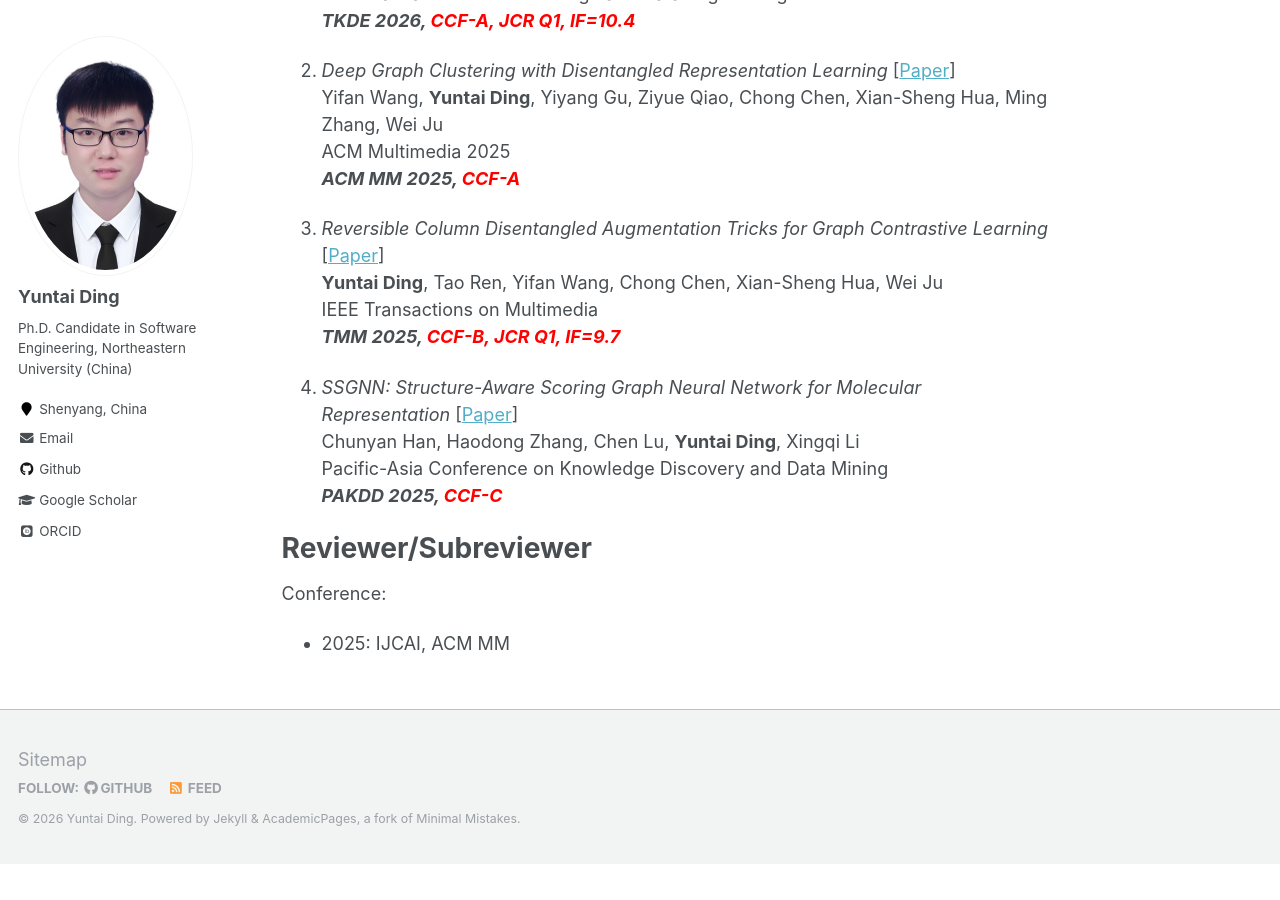
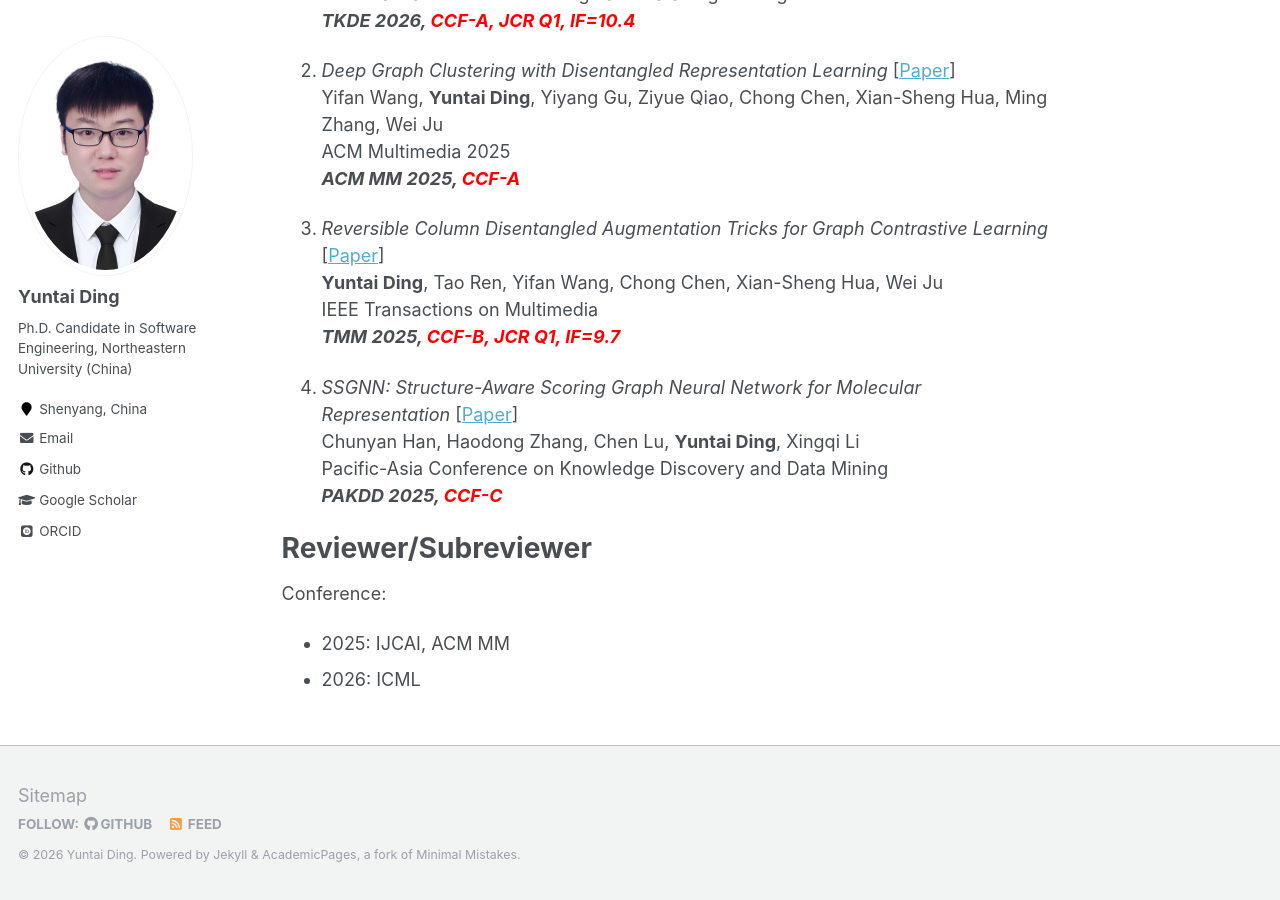
Before and after one commit to BBDing-DYT/BBDing-DYT.github.io, a Jekyll site: the page built from _pages/about.md, in a window 1280 px wide and 900 px high, scrolled down 893 px. Built offline with Jekyll 4.4.1, drawn with Linux system fonts in a browser that asks for light colours; some web fonts are replaced; before the commit the page ends 1757 px from its top, so only the background shows below that.

Commit message:
Update about.md

```diff
--- a/_pages/about.md
+++ b/_pages/about.md
@@ -51,3 +51,4 @@ Reviewer/Subreviewer
 =====
 Conference:
 * 2025: IJCAI, ACM MM
+* 2026: ICML
```
